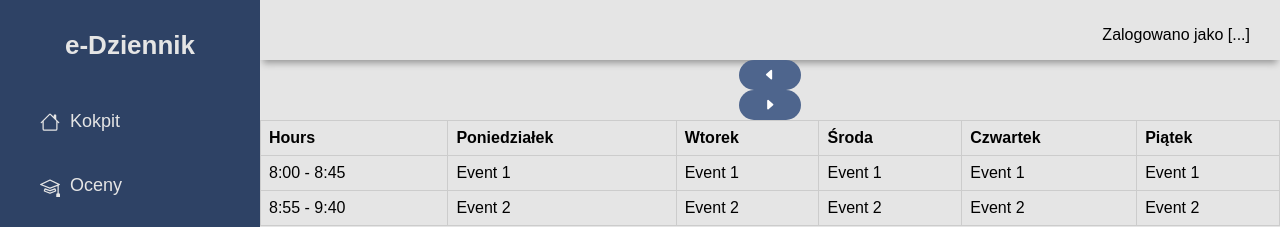
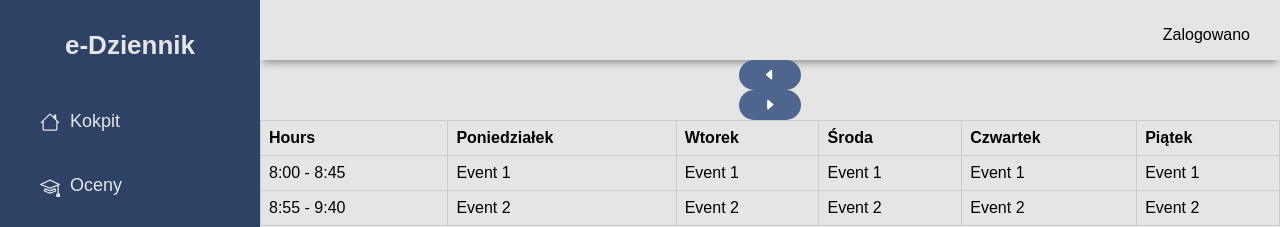
Before and after one commit to JOOHNYS/ZIWG_project, a React (Vite) app in the folder e-dziennik/: page /plan in a window 1280 px wide. Shown: the top 227 px of the page. Built offline with nearby package versions, Linux system fonts and the light colour scheme.

Commit message:
visual changes

```diff
--- a/e-dziennik/src/App.css
+++ b/e-dziennik/src/App.css
@@ -95,7 +95,7 @@ body {
 .sidebar-list-item:hover {
   cursor: pointer;
   border-radius: 12px;
-
+  background-color: #172741ab;
 }
 
 .sidebar-list-item:active {
--- a/e-dziennik/src/Layouts/Header.jsx
+++ b/e-dziennik/src/Layouts/Header.jsx
@@ -28,7 +28,7 @@ function Header() {
 
     return (
     <header className='header'>
-        <p>Zalogowano jako [...]</p>
+        <p>Zalogowano</p>
     </header>
     )
 }
```
